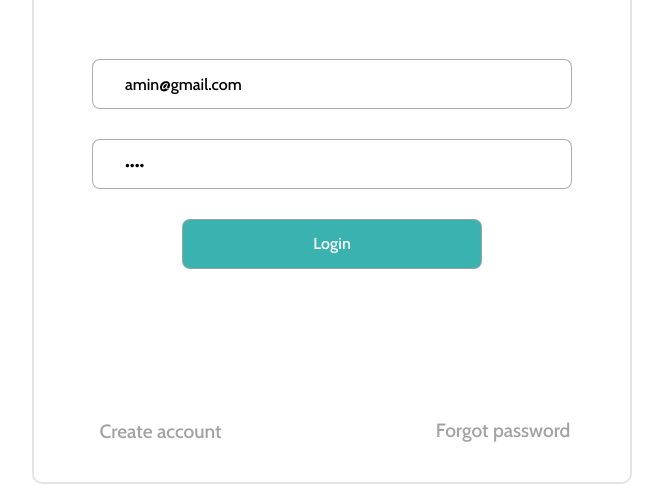
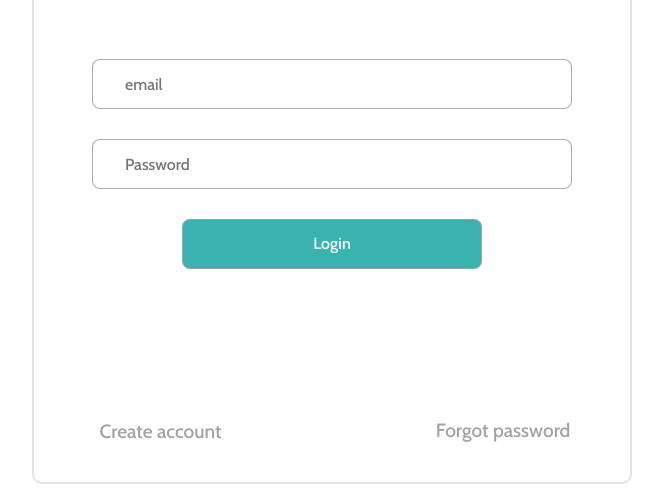
Before and after one commit to isaacrudy/2800-202210-BBY18, a website: page app/html/login.html in a window 1280 px wide. Shown: the part 307-800 px from the top of the page, without its empty margins (308-971 px from the left). Drawn offline with nearby package versions, Linux system fonts and the light colour scheme; files that its build step writes are made by us from their sources; files whose address does not match are found by name.

Commit message:
added Citations sources and deleted default values for login credentials

```diff
--- a/app/html/login.html
+++ b/app/html/login.html
@@ -20,8 +20,8 @@
                 <h1>Sign In</h1>
 
                 <form id="signIn_form">
-                    <input id="email" type="text" name="email" placeholder="email" value="amin@gmail.com" required>
-                    <input id="password" type="password" name="password" placeholder="Password" value="zx12" required>
+                    <input id="email" type="text" name="email" placeholder="email" required>
+                    <input id="password" type="password" name="password" placeholder="Password" required>
                     <input type="button" value="Login" id="loginBtn">
                 </form>
 
```
Also changed, not shown: readme.txt.
